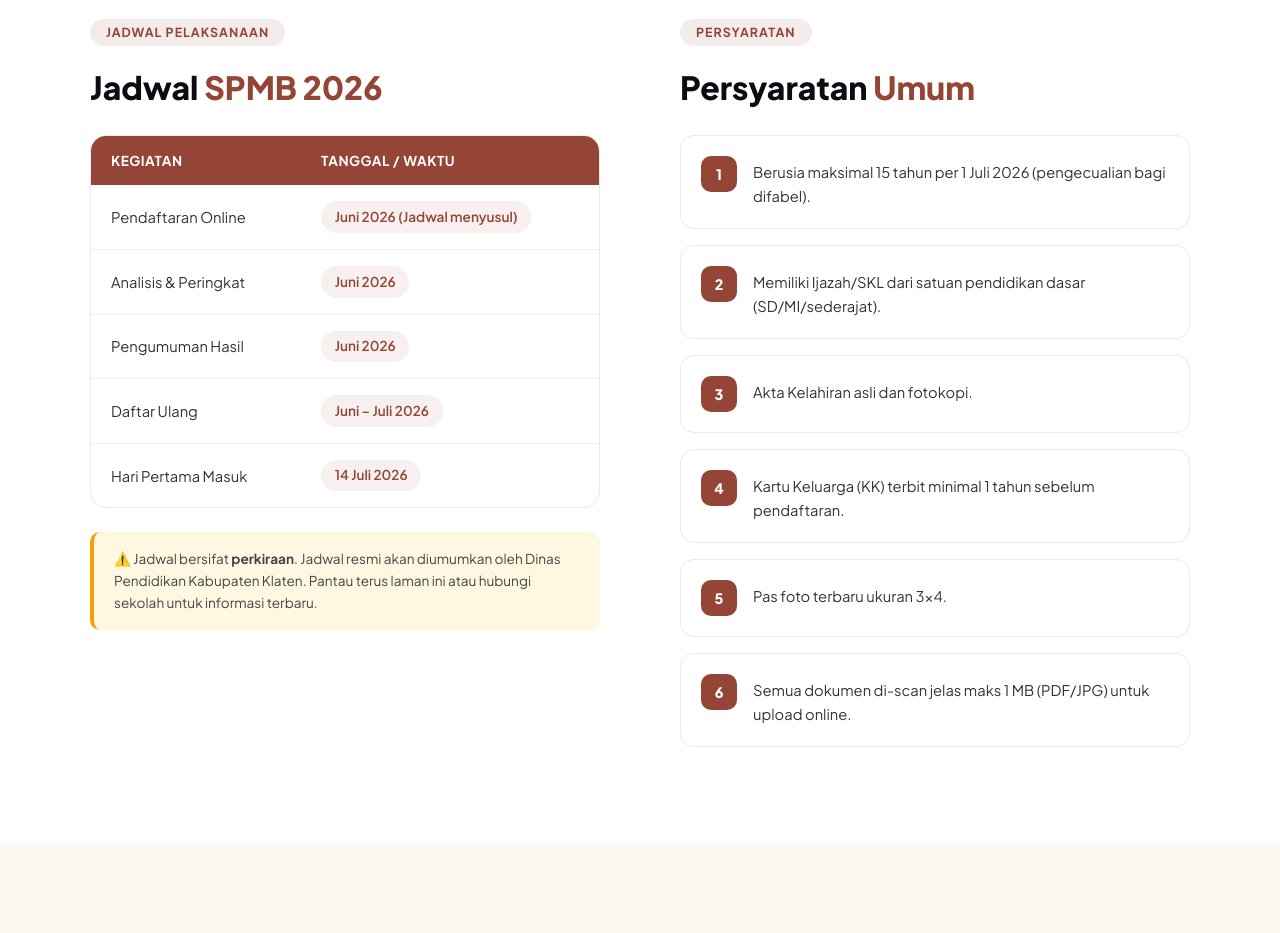
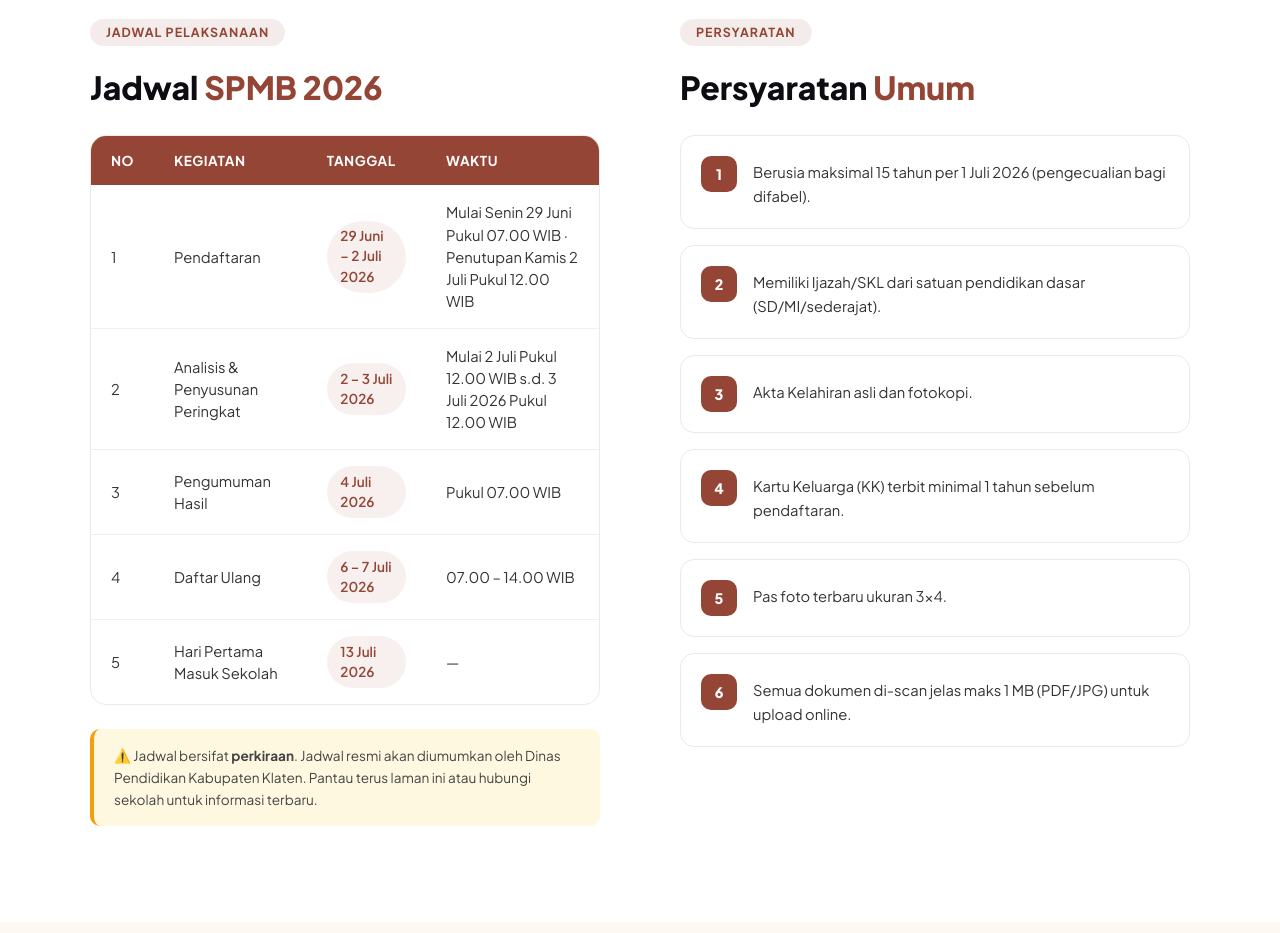
Before and after one commit to Santosa-Dev1507/website-smpn5-klaten, a Next.js app: page /spmb in a window 1280 px wide. Shown: the part 4300-5233 px from the top of the page. Built offline with nearby package versions, Linux system fonts and the light colour scheme; no server answers.

Commit message:
Update jadwal SPMB sesuai dokumen resmi 2026/2027

```diff
--- a/app/page.tsx
+++ b/app/page.tsx
@@ -329,11 +329,11 @@ export default function Home() {
               <img src="/foto-spmb.png" alt="Siswa Berprestasi" className={styles.ppdbImage} />
             </div>
             <div className={styles.ppdbInfo}>
-              <div className={styles.ppdbInfoItem}><strong>Juni</strong><span>Buka Pendaftaran</span></div>
+              <div className={styles.ppdbInfoItem}><strong>29 Juni</strong><span>Buka Pendaftaran</span></div>
               <div className={styles.ppdbInfoDivider}></div>
-              <div className={styles.ppdbInfoItem}><strong>Juli</strong><span>Pengumuman</span></div>
+              <div className={styles.ppdbInfoItem}><strong>4 Juli</strong><span>Pengumuman</span></div>
               <div className={styles.ppdbInfoDivider}></div>
-              <div className={styles.ppdbInfoItem}><strong>256</strong><span>Kuota Siswa</span></div>
+              <div className={styles.ppdbInfoItem}><strong>13 Juli</strong><span>Masuk Sekolah</span></div>
             </div>
           </div>
         </div>
--- a/app/spmb/page.tsx
+++ b/app/spmb/page.tsx
@@ -54,11 +54,11 @@ const jalur = [
 ];
 
 const jadwal = [
-  { kegiatan: "Pendaftaran Online", tanggal: "Juni 2026 (Jadwal menyusul)" },
-  { kegiatan: "Analisis & Peringkat", tanggal: "Juni 2026" },
-  { kegiatan: "Pengumuman Hasil", tanggal: "Juni 2026" },
-  { kegiatan: "Daftar Ulang", tanggal: "Juni – Juli 2026" },
-  { kegiatan: "Hari Pertama Masuk", tanggal: "14 Juli 2026" },
+  { kegiatan: "Pendaftaran", tanggal: "29 Juni – 2 Juli 2026", waktu: "Mulai Senin 29 Juni Pukul 07.00 WIB · Penutupan Kamis 2 Juli Pukul 12.00 WIB" },
+  { kegiatan: "Analisis & Penyusunan Peringkat", tanggal: "2 – 3 Juli 2026", waktu: "Mulai 2 Juli Pukul 12.00 WIB s.d. 3 Juli 2026 Pukul 12.00 WIB" },
+  { kegiatan: "Pengumuman Hasil", tanggal: "4 Juli 2026", waktu: "Pukul 07.00 WIB" },
+  { kegiatan: "Daftar Ulang", tanggal: "6 – 7 Juli 2026", waktu: "07.00 – 14.00 WIB" },
+  { kegiatan: "Hari Pertama Masuk Sekolah", tanggal: "13 Juli 2026", waktu: "" },
 ];
 
 const syarat = [
@@ -231,15 +231,19 @@ export default function SpmbPage() {
               <table className={styles.table}>
                 <thead>
                   <tr>
+                    <th>No</th>
                     <th>Kegiatan</th>
-                    <th>Tanggal / Waktu</th>
+                    <th>Tanggal</th>
+                    <th>Waktu</th>
                   </tr>
                 </thead>
                 <tbody>
                   {jadwal.map((j, i) => (
                     <tr key={i}>
+                      <td>{i + 1}</td>
                       <td>{j.kegiatan}</td>
                       <td><span className={styles.dateBadge}>{j.tanggal}</span></td>
+                      <td>{j.waktu || "—"}</td>
                     </tr>
                   ))}
                 </tbody>
```
